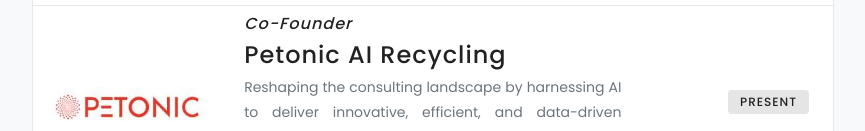
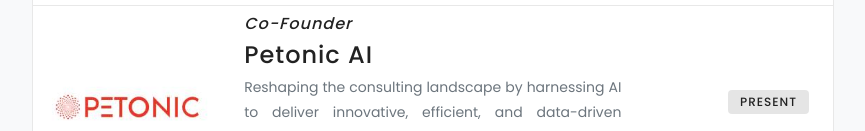
Before and after one commit to sumitsingh007/yash.github.io, a plain HTML site: page index.html in a window 1280 px wide. Shown: the part 2573-2704 px from the top of the page, without its empty margins (396-1261 px from the left). Drawn offline with Linux system fonts and the light colour scheme; files whose address does not match are found by name.

Commit message:
Update index.html

```diff
--- a/index.html
+++ b/index.html
@@ -629,7 +629,7 @@
             </div>
             <div class="col-md-6 pb-2 pb-md-0">
             <h5 class="mb-2"><i>Co-Founder</i></h5>
-            <h3 class="">Petonic AI Recycling</h3>
+            <h3 class="">Petonic AI</h3>
             <p class="text-justify">Reshaping the consulting landscape by harnessing AI to deliver innovative, efficient, and data-driven solutions that empower businesses to navigate complex challenges and achieve sustainable growth.</p>
             <a target="blank" href="https://www.petonic.ai/">visit website</a>
             </div>
```
